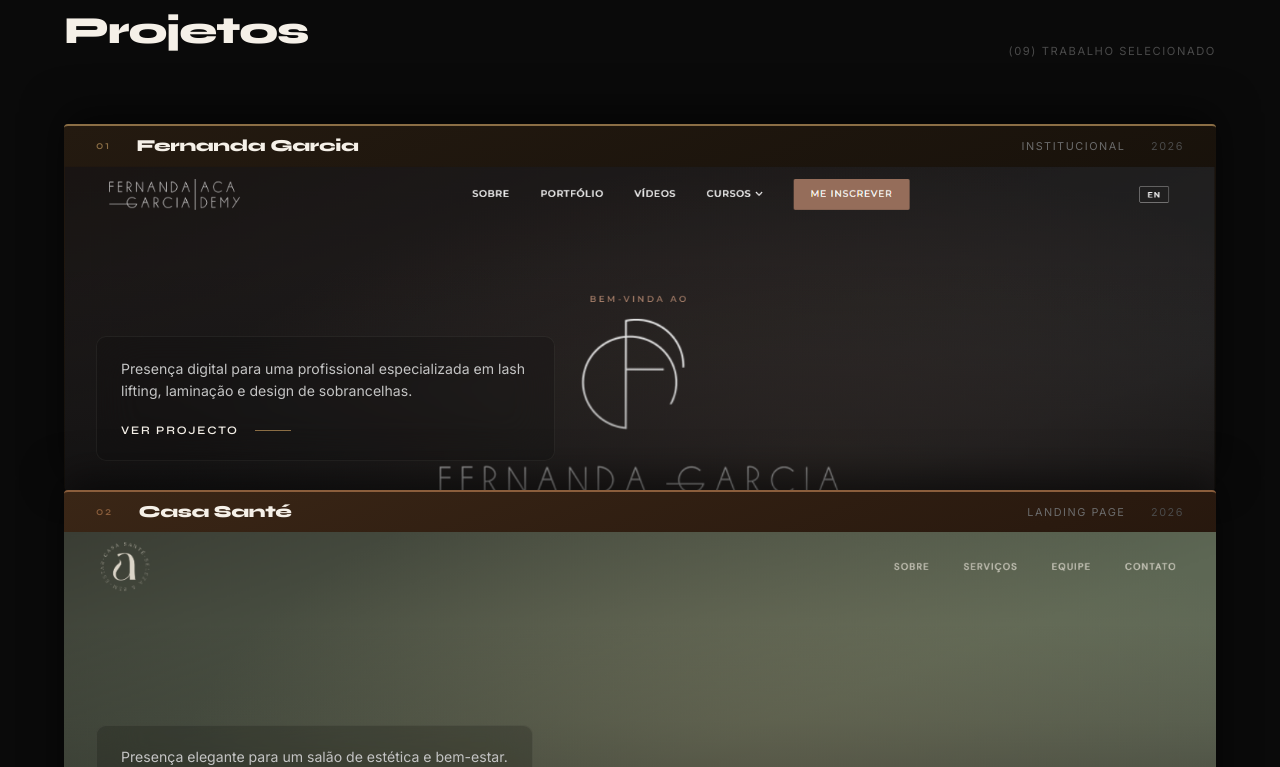
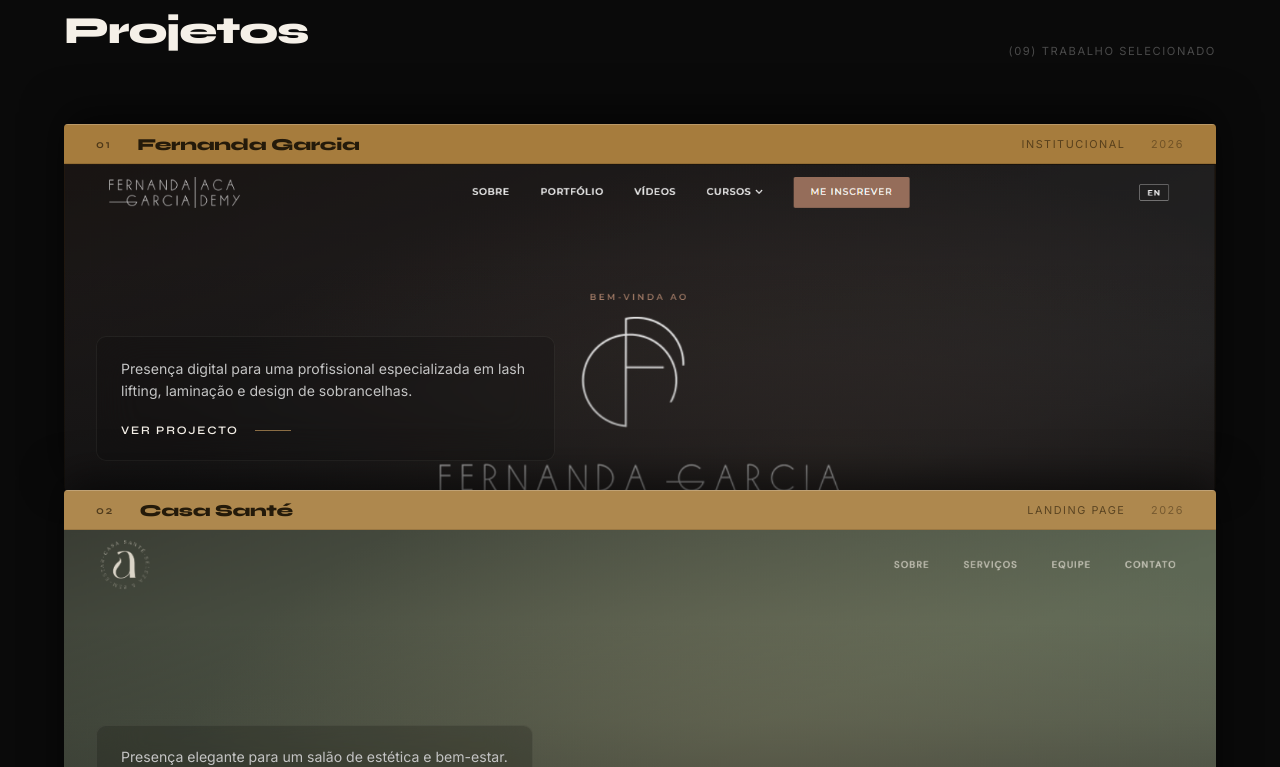
Before and after one commit to SantanderNycz/Void-Studio, a React (Vite) app: page / in a window 1280 px wide. Shown: the part 900-1667 px from the top of the page. Built offline with nearby package versions, Linux system fonts and the light colour scheme.

Commit message:
fix: implement gradient tab colors for project cards

```diff
--- a/src/components/Projects.tsx
+++ b/src/components/Projects.tsx
@@ -21,6 +21,24 @@ const GRADIENTS = [
 const ACCENT_COLORS = ["#8B6E45", "#8B5E3C", "#2A4A7A", "#1A3A6A", "#8B5A3C", "#B8906A", "#5C3D1E", "#1A5C38", "#8B6914"];
 
 /**
+ * Tab colours: a gold → beige gradient across the whole stack, so the pile of
+ * pinned tabs reads as one continuous ramp. Interpolated per index between a
+ * deep gold (top) and a light beige (bottom).
+ */
+function lerpHex(a: string, b: string, t: number): string {
+  const pa = [1, 3, 5].map((i) => parseInt(a.slice(i, i + 2), 16));
+  const pb = [1, 3, 5].map((i) => parseInt(b.slice(i, i + 2), 16));
+  const ch = pa.map((v, i) => Math.round(v + (pb[i] - v) * t));
+  return "#" + ch.map((v) => v.toString(16).padStart(2, "0")).join("");
+}
+
+const TAB_GOLD = "#a67c3d"; // deep gold — first tab
+const TAB_BEIGE = "#e7dcc2"; // light beige — last tab
+const TAB_COLORS = Array.from({ length: projects.length }, (_, i) =>
+  lerpHex(TAB_GOLD, TAB_BEIGE, projects.length === 1 ? 0 : i / (projects.length - 1)),
+);
+
+/**
  * One card in the stack.
  *
  * Each card is `position: sticky` with a `top` offset of `index × --tab-h`,
@@ -34,6 +52,7 @@ function ProjectCard({
   index,
   gradient,
   accentColor,
+  tabColor,
   description,
   ctaLabel,
 }: {
@@ -41,6 +60,7 @@ function ProjectCard({
   index: number;
   gradient: string;
   accentColor: string;
+  tabColor: string;
   description: string;
   ctaLabel: string;
 }) {
@@ -51,14 +71,11 @@ function ProjectCard({
         top: `calc(var(--stack-offset) + ${index} * var(--tab-h))`,
         zIndex: index + 1,
         background: gradient,
-        borderTop: `2px solid ${accentColor}`,
       }}
     >
       {/* Tab — the only strip that stays visible once the card is covered */}
-      <header className="stack-tab">
-        <span className="stack-num" style={{ color: accentColor }}>
-          {project.id}
-        </span>
+      <header className="stack-tab" style={{ background: tabColor }}>
+        <span className="stack-num">{project.id}</span>
         <h3 className="stack-name">{project.name}</h3>
         <span className="stack-cat">{project.category}</span>
         <span className="stack-year">{project.year}</span>
@@ -180,6 +197,7 @@ export default function Projects() {
             index={i}
             gradient={GRADIENTS[i] ?? GRADIENTS[0]}
             accentColor={ACCENT_COLORS[i] ?? ACCENT_COLORS[0]}
+            tabColor={TAB_COLORS[i] ?? TAB_COLORS[0]}
             description={
               t.projects.items[i]?.description ?? project.description
             }
@@ -229,12 +247,17 @@ export default function Projects() {
           align-items: center;
           gap: clamp(0.9rem, 2vw, 2rem);
           padding: 0 clamp(1rem, 2.5vw, 2rem);
+          /* Hairline to separate one gold tab from the next in the stack */
+          border-top: 1px solid rgba(255, 255, 255, 0.22);
+          box-shadow: inset 0 -1px 0 rgba(60, 40, 12, 0.18);
         }
+        /* Dark ink for legibility on the light gold/beige tabs */
         .stack-num {
           font-family: "Syne", sans-serif;
-          font-weight: 500;
+          font-weight: 600;
           font-size: 0.72rem;
           letter-spacing: 0.16em;
+          color: rgba(40, 27, 8, 0.7);
           flex-shrink: 0;
         }
         .stack-name {
@@ -243,7 +266,7 @@ export default function Projects() {
           /* Scales with viewport *height* so it stays proportional to the tab */
           font-size: clamp(0.95rem, 2.1vh, 1.6rem);
           letter-spacing: -0.02em;
-          color: #f5f0e8;
+          color: #241a0a;
           white-space: nowrap;
           overflow: hidden;
           text-overflow: ellipsis;
@@ -254,10 +277,10 @@ export default function Projects() {
           font-size: 0.68rem;
           letter-spacing: 0.14em;
           text-transform: uppercase;
-          color: #6b6b6b;
+          color: rgba(40, 27, 8, 0.62);
           flex-shrink: 0;
         }
-        .stack-year { color: #4a4a4a; }
+        .stack-year { color: rgba(40, 27, 8, 0.42); }
 
         /* ── Body ──────────────────────────────────────────────── */
         .stack-body {
```
